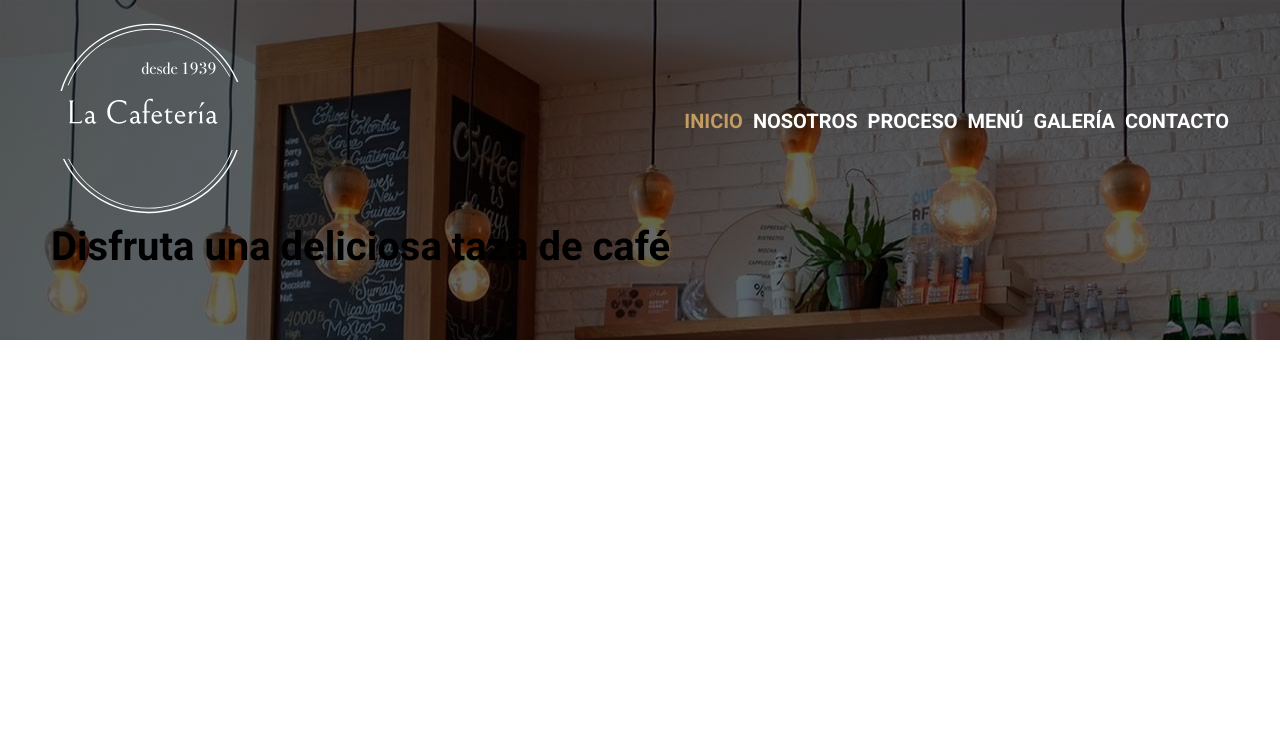
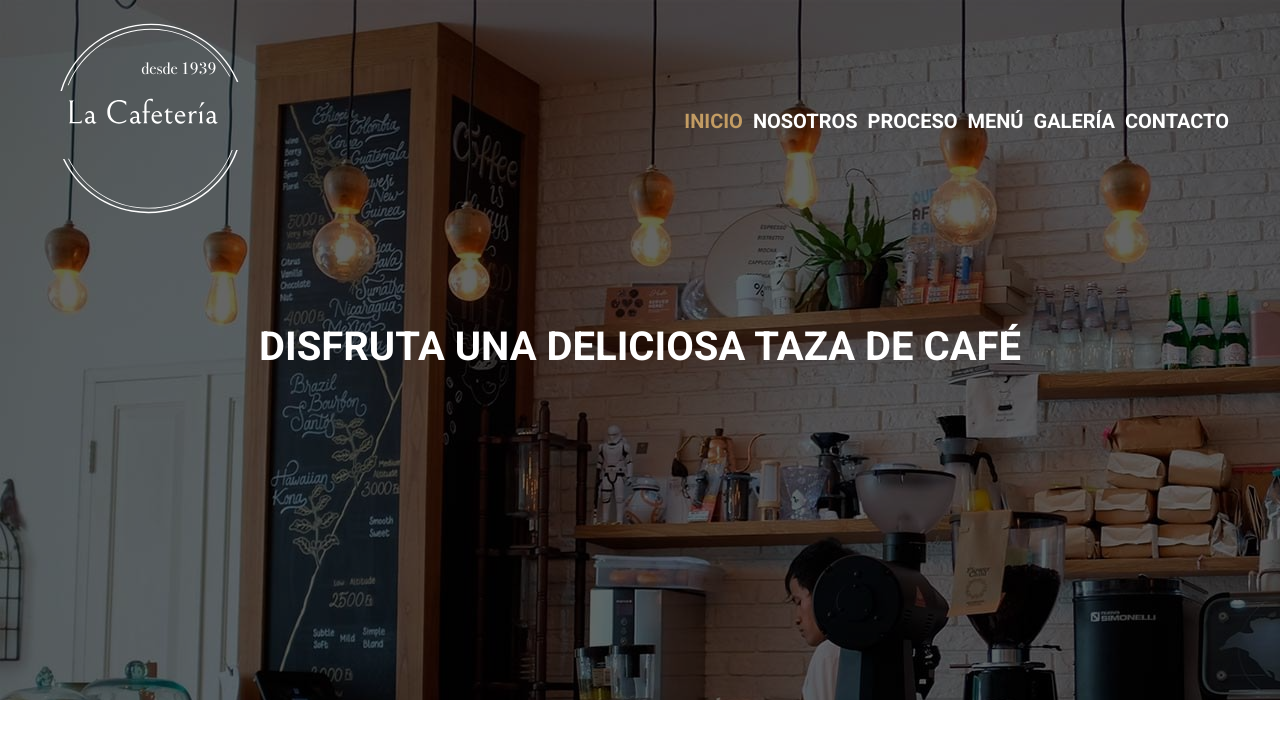
Before and after one commit to JorgeReyes02/Cafeteria-Website, a website: page index.html in a window 1280 px wide. Drawn offline with Linux system fonts and the light colour scheme.

Commit message:
header finalizado

```diff
--- a/src/scss/header/_header.scss
+++ b/src/scss/header/_header.scss
@@ -3,6 +3,9 @@
 .header{
     padding: 5rem 0;
     position: relative;
+    @include m.tablet {
+        min-height: 70rem;
+     }
 
     @include m.telefono {
         padding: 4rem;
@@ -28,6 +31,15 @@
     }
     .contenido-header{
         position: relative;
+        h1{
+            text-align: center;
+            color: v.$blanco;
+            text-transform: uppercase;
+            margin-top: 5rem;
+            @include m.tablet {
+                margin-top: 10rem;
+             }
+        }
     }
 }
 
```
Also changed, not shown: build/css/app.css.
